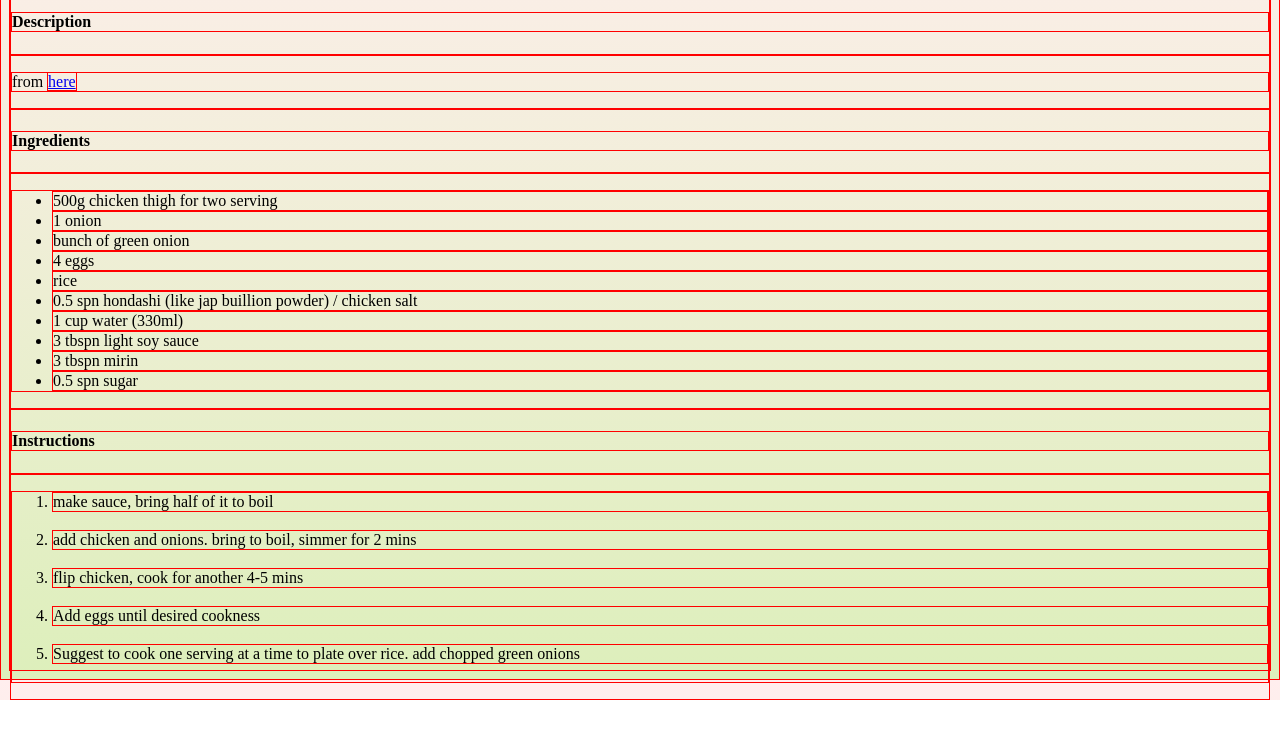
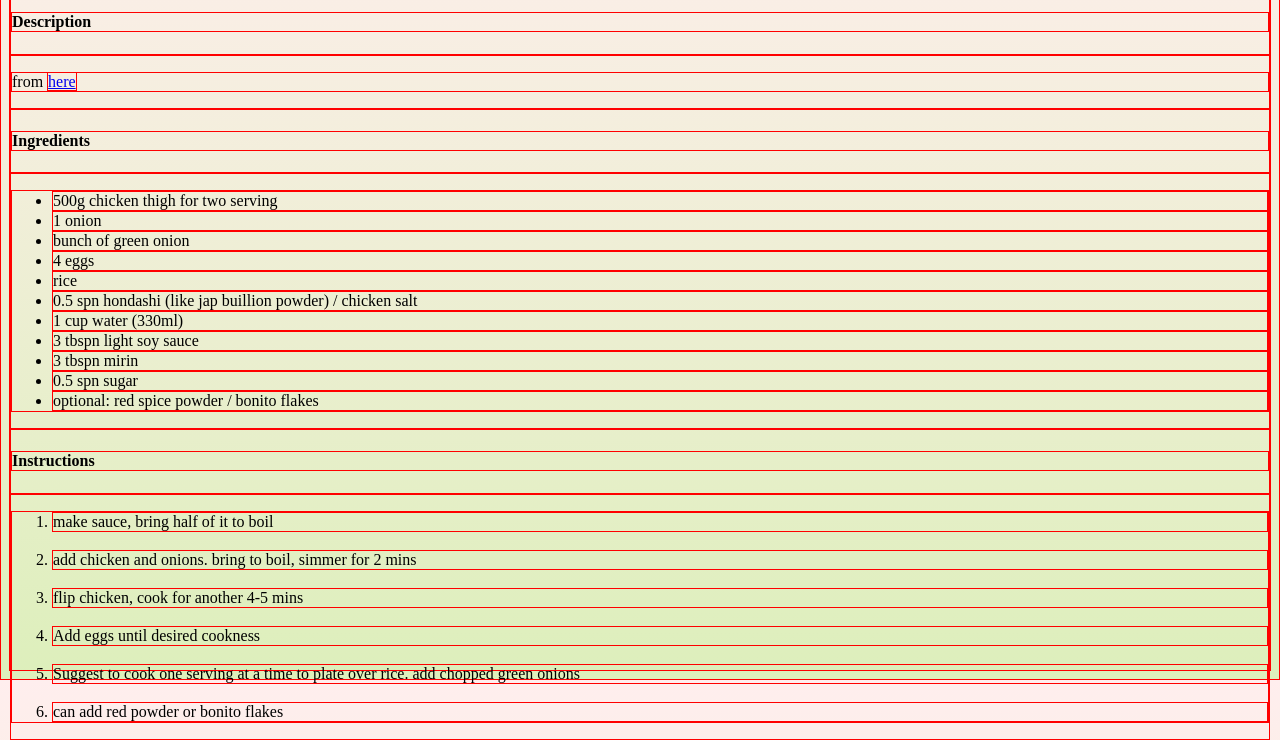
Before and after one commit to laiziiun/aCornerOfTheInternet, a plain HTML site: page recipes/oyakodon.html in a window 1280 px wide. Shown: the part 140-880 px from the top of the page. Before the commit the page ends 840 px from the top, so only its background shows below. Drawn offline with Linux system fonts and the light colour scheme; files that its build step writes are made by us from their sources.

Commit message:
edited oyakodon

```diff
--- a/recipes/oyakodon.html
+++ b/recipes/oyakodon.html
@@ -30,6 +30,7 @@
                 <li>3 tbspn light soy sauce</li>
                 <li>3 tbspn mirin</li>
                 <li>0.5 spn sugar</li>
+                <li>optional: red spice powder / bonito flakes</li>
             </ul>
             <hr>
             <h4> Instructions </h4>
@@ -40,7 +41,7 @@
                 <li>flip chicken, cook for another 4-5 mins</li><br>
                 <li>Add eggs until desired cookness</li><br>
                 <li>Suggest to cook one serving at a time to plate over rice. add chopped green onions </li><br>
-
+                <li>can add red powder or bonito flakes</li>
             </ol>
         </div>
 </body>
```
